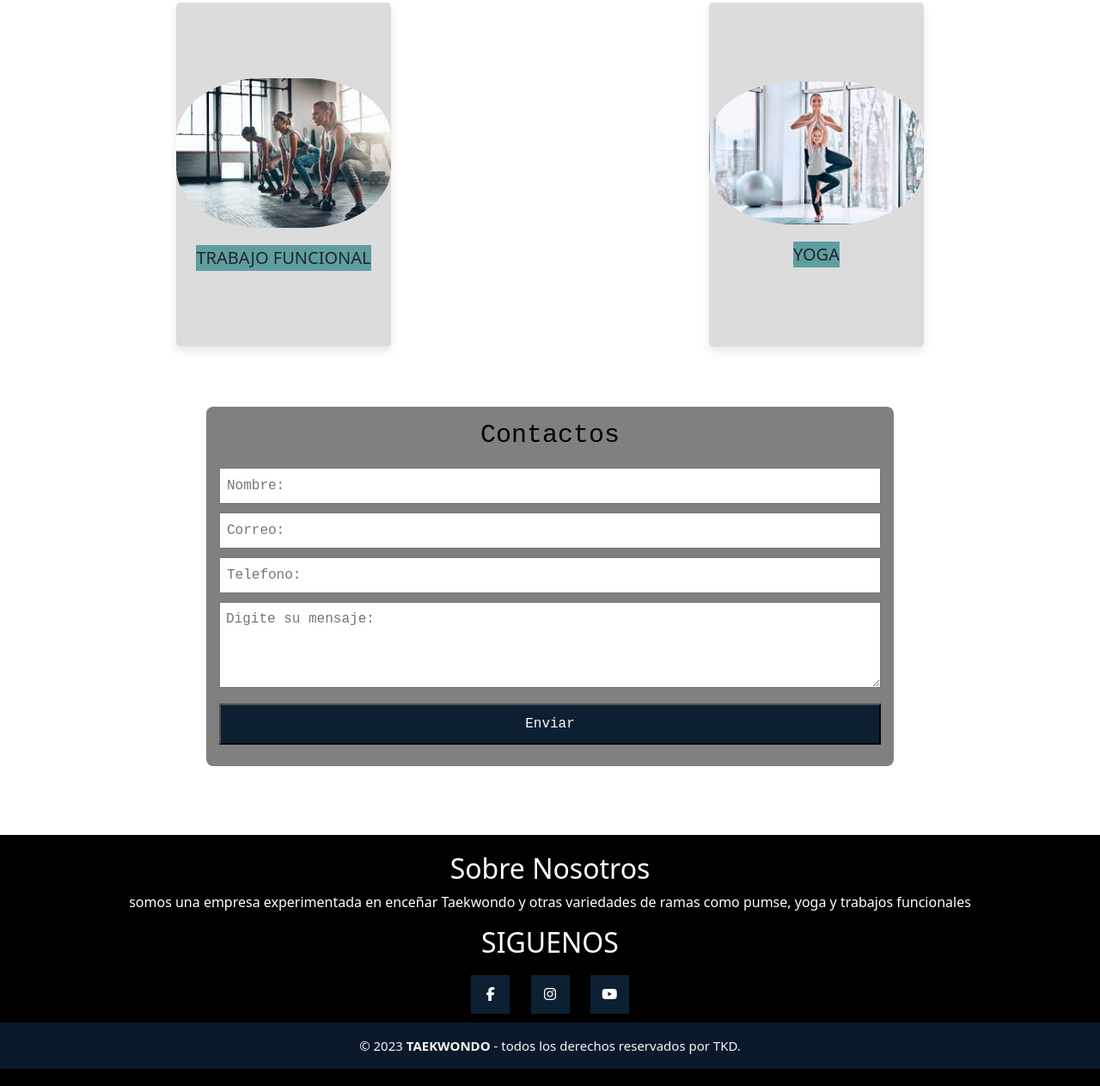
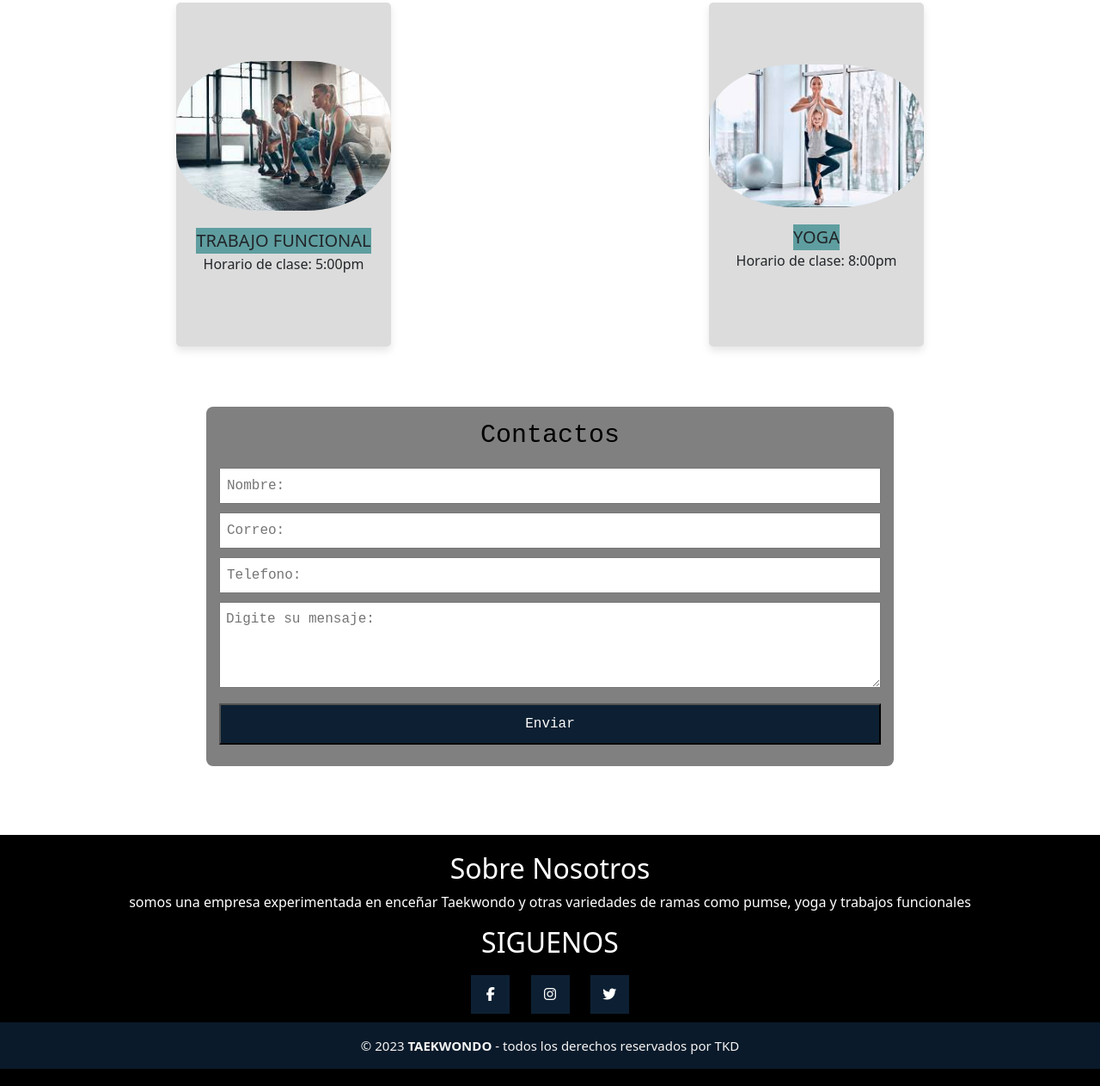
Before and after one commit to Johan-TKD/Proyecto-Final, a website: page index.html in a window 1280 px wide. Shown: the part 1329-2592 px from the top of the page at 86% size. Drawn offline with nearby package versions, Linux system fonts and the light colour scheme.

Commit message:
modificando html

```diff
--- a/index.html
+++ b/index.html
@@ -45,19 +45,23 @@
                 <div>
                     <a href=""><img src="./assent/images pe.jfif" alt="combate"></a>
                     <span>COMBATE</span>
+                    <p>Horario de clase: 8:00am</p>
                 </div>
                 <div>
                     <a href=""><img src="./assent/poonses.jfif" alt="pumse"></a>
                     <span>PUMSE</span>
+                    <p>Horario de clase: 10:00am</p>
                 </div>
                 <div>
                     <a href=""><img src="./assent/funcional.jfif" alt="funcional"></a>
                     <span>TRABAJO FUNCIONAL</span>
+                    <p>Horario de clase: 5:00pm</p>
                     </div>
                 </div>
                 <div>
                     <img src="./assent/yoga.jfif" alt="yoga">
                     <span>YOGA</span>
+                    <p>Horario de clase: 8:00pm</p>
                 </div>
         </section>
         <section class="contacto" id="contacto">
@@ -81,13 +85,13 @@
                 <h2>SIGUENOS</h2>
                 <div class="red-social">
                     <a href="https://www.facebook.com/johan.ospina.71404" class="fa fa-facebook"></a>
-                    <a href="#" class="fa fa-instagram"></a>
-                    <a href="#" class="fa fa-youtube"></a>
+                    <a href="https://instagram.com/johan_o.m1?igshid=NmQ2ZmYxZjA" class="fa fa-instagram"></a>
+                    <a href="https://twitter.com/Johan95225123?t=m8Z3K28G163lyzu1ZLuyuw&s=08" class="fa fa-twitter"></a>
                 </div>
             </div>
         </div>
         <div class="grupo-2">
-            <small>&copy; 2023 <b>TAEKWONDO</b> - todos los derechos reservados por TKD.</small>
+            <small>&copy; 2023 <b>TAEKWONDO</b> - todos los derechos reservados por TKD</small>
         </div>
     </footer>
     <script src="https://cdn.jsdelivr.net/npm/@popperjs/core@2.11.6/dist/umd/popper.min.js" integrity="sha384-oBqDVmMz9ATKxIep9tiCxS/Z9fNfEXiDAYTujMAeBAsjFuCZSmKbSSUnQlmh/jp3" crossorigin="anonymous"></script>
```
